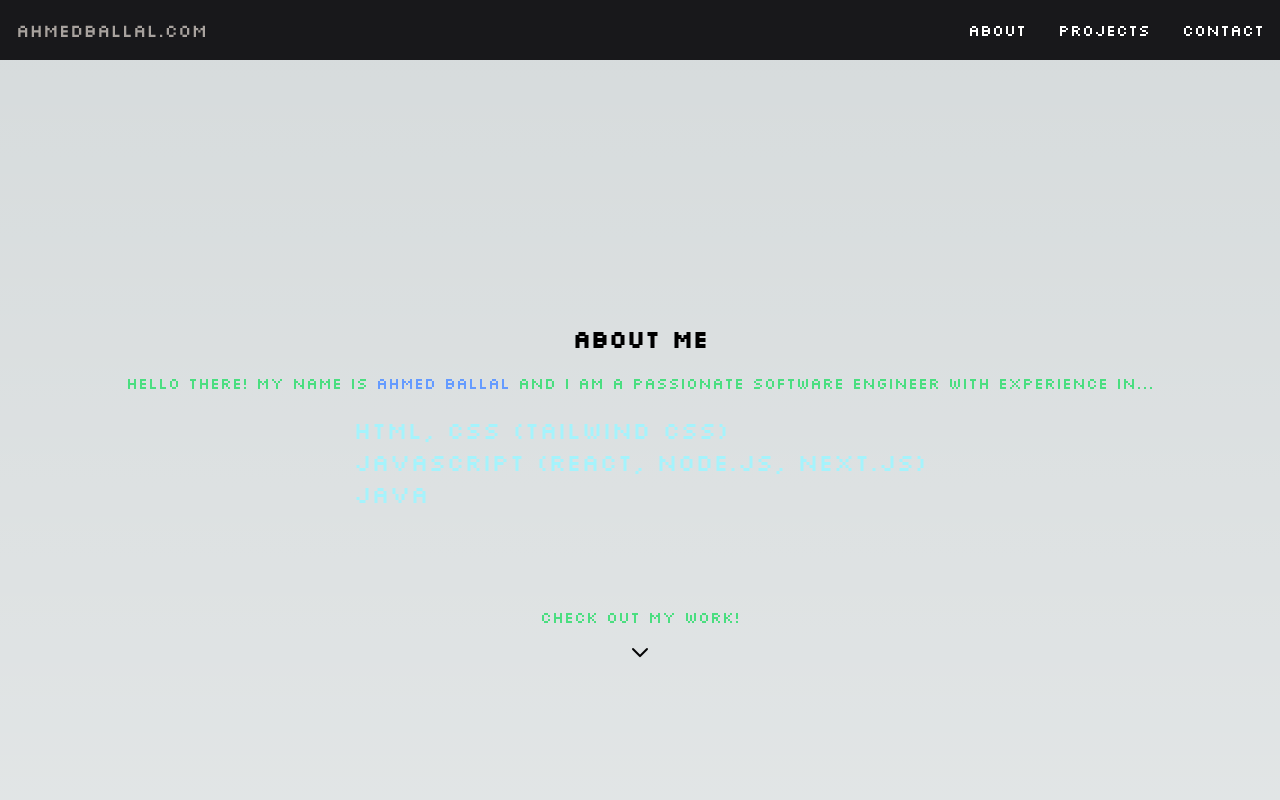
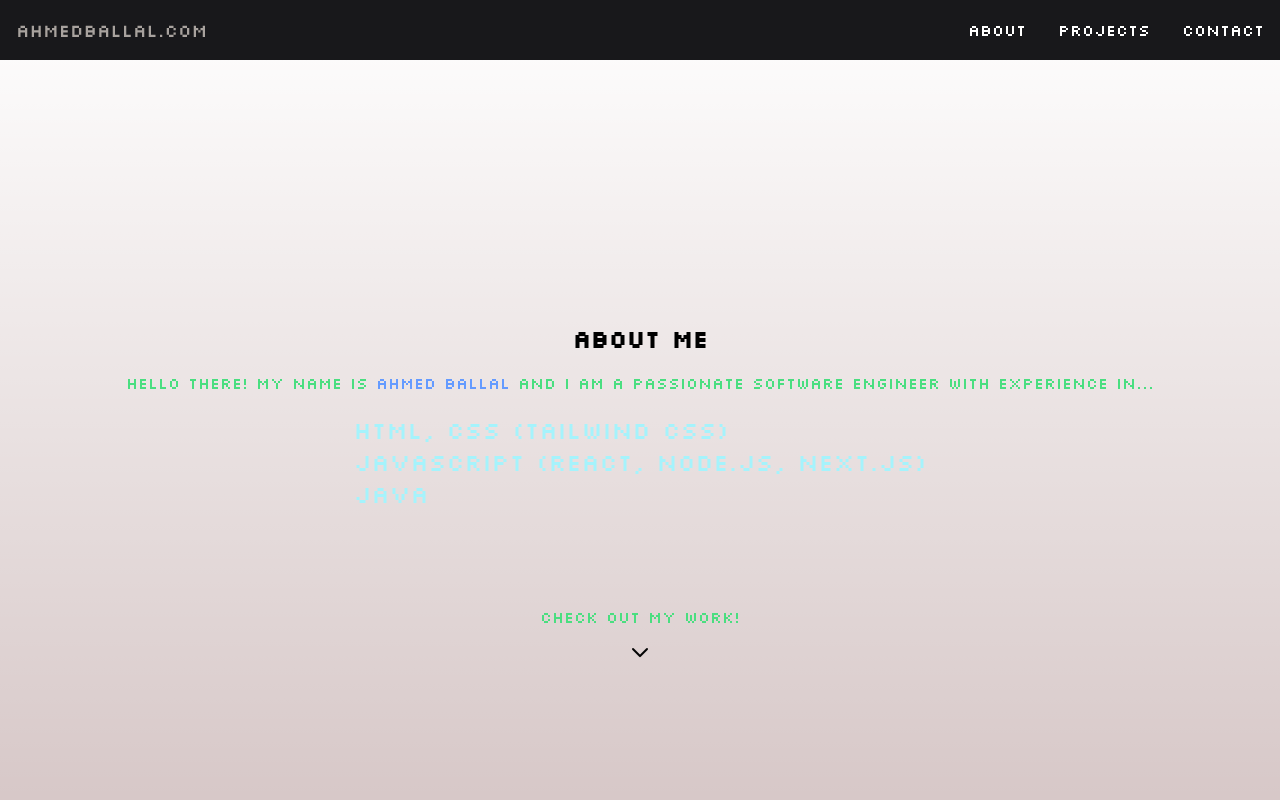
Before and after one commit to aballal-source/portfolio, a Next.js app in the folder my-portfolio/: page / in a window 1280 px wide. Shown: the top 800 px of the page. Built offline with nearby package versions, Linux system fonts and the light colour scheme.

Commit message:
--style(globals.css) changed the background color for readability

```diff
--- a/my-portfolio/src/app/globals.css
+++ b/my-portfolio/src/app/globals.css
@@ -19,11 +19,12 @@
 body {
   color: rgb(var(--foreground-rgb));
   background: linear-gradient(
-      to bottom,
+      to top,
       transparent,
       rgb(var(--background-end-rgb))
     )
     rgb(var(--background-start-rgb));
+    background-color: rgb(112, 58, 58);
 }
 
 section {
```
